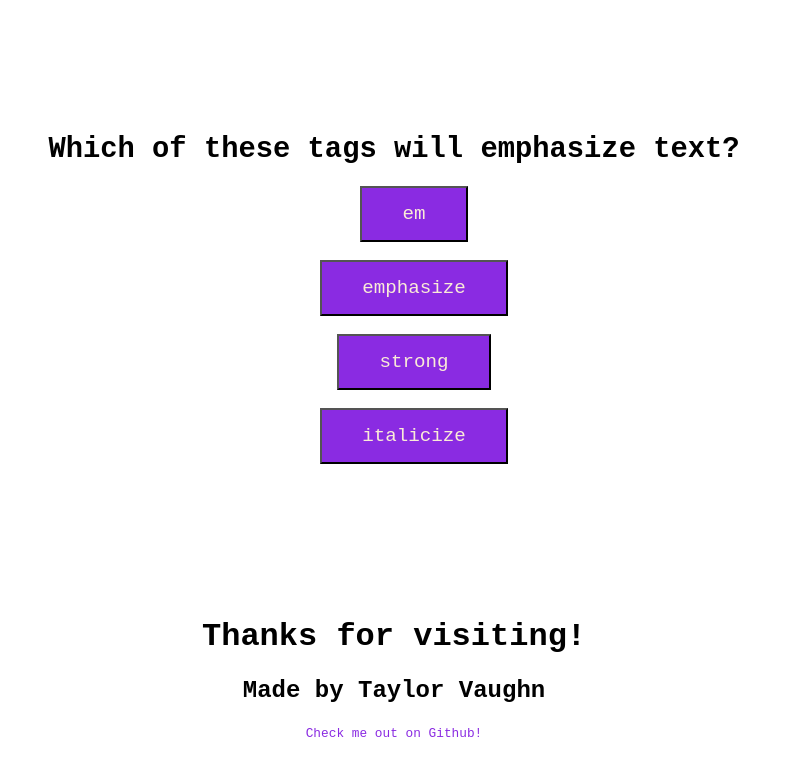
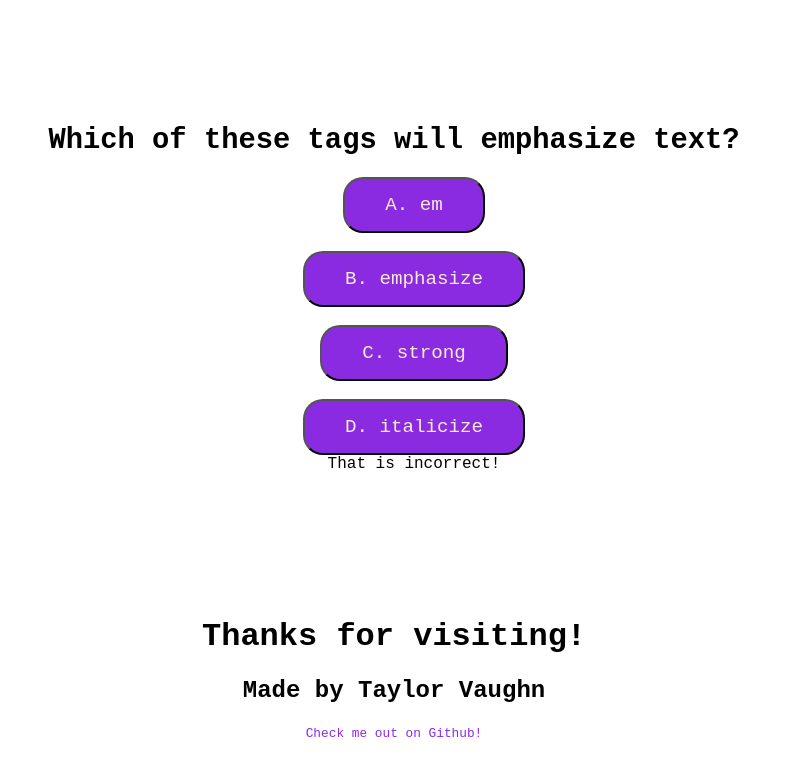
Before and after one commit to troat9824/How-Much-Do-You-Know, a plain HTML site: page index.html in a window 1280 px wide. Both pictures are taken after a click on the button "Begin!". Shown: the part 98-856 px from the top of the page, without its empty margins (246-1033 px from the left). Drawn offline with Linux system fonts and the light colour scheme.

Commit message:
update event listeners

```diff
--- a/assets/app.js
+++ b/assets/app.js
@@ -5,11 +5,11 @@ var ending = document.querySelector('.last-page');
 var highScorePage = document.querySelector('.high-scores');
 
 // buttons
-var beginButton = document.getElementById('start-button');
-var buttonAnswerA = document.getElementById('a');
-var buttonAnswerB = document.getElementById('b');
-var buttonAnswerC = document.getElementById('c');
-var buttonAnswerD = document.getElementById('d');
+var beginButton = document.getElementById('start');
+var buttonAnswerA = document.getElementById('a-btn');
+var buttonAnswerB = document.getElementById('b-btn');
+var buttonAnswerC = document.getElementById('c-btn');
+var buttonAnswerD = document.getElementById('d-btn');
 var submitScore = document.getElementById('submit');
 var returnButton = document.getElementById('return');
 var clearButton = document.getElementById('clear');
@@ -20,90 +20,89 @@ var quizQuestion = document.getElementById('quizQuestion')
 var answerResponse = document.getElementById('inCorrect');
 var finalScore = document.getElementById('final-score');
 var pastScores = document.getElementById('pastScores');
-
+var initials = document.getElementById('initials').value;
 
 // questions
 var questions = [{
     question: "Which of these tags will emphasize text?",
-    answerA: "em",
-    answerB: "emphasize",
-    answerC: "strong",
-    answerD: "italicize",
+    answerA: "A. em",
+    answerB: "B. emphasize",
+    answerC: "C. strong",
+    answerD: "D. italicize",
     correctAnswer: "a",
 },
 {
     question: "What does the '*' symbol do in CSS?",
-    answerA: "selects all bullet points",
-    answerB: "selects everything in the body",
-    answerC: "selects everything on the page",
-    answerD: "it doesn't do anything",
+    answerA: "A. selects all bullet points",
+    answerB: "B. selects everything in the body",
+    answerC: "C. selects everything on the page",
+    answerD: "D. it doesn't do anything",
     correctAnswer: "b",
 },
 {
     question: "Arrays in JavaScript can be used to _________",
-    answerA: "numbers and strings",
-    answerB: "other arrays",
-    answerC: "booleans",
-    answerD: "all of the above",
+    answerA: "A. numbers and strings",
+    answerB: "B. other arrays",
+    answerC: "C. booleans",
+    answerD: "D. all of the above",
     correctAnswer: "d",
 },
 {
+    question: "Commonly used data types do NOT include:",
+    answerA: "A. booleans",
+    answerB: "B. strings",
+    answerC: "C. alerts",
+    answerD: "D. numbers",
+    correctAnswer: "c",
+},
+{
     question: "",
-    answerA: "",
-    answerB: "",
-    answerC: "",
-    answerD: "",
+    answerA: "A. ",
+    answerB: "B. ",
+    answerC: "C. ",
+    answerD: "D. ",
     correctAnswer: "",
 },
 {
     question: "",
-    answerA: "",
-    answerB: "",
-    answerC: "",
-    answerD: "",
+    answerA: "A. ",
+    answerB: "B. ",
+    answerC: "C. ",
+    answerD: "D. ",
     correctAnswer: "",
 },
 {
     question: "",
-    answerA: "",
-    answerB: "",
-    answerC: "",
-    answerD: "",
+    answerA: "A. ",
+    answerB: "B. ",
+    answerC: "C. ",
+    answerD: "D. ",
     correctAnswer: "",
 },
 {
     question: "",
-    answerA: "",
-    answerB: "",
-    answerC: "",
-    answerD: "",
+    answerA: "A. ",
+    answerB: "B. ",
+    answerC: "C. ",
+    answerD: "D. ",
     correctAnswer: "",
 },
 {
     question: "",
-    answerA: "",
-    answerB: "",
-    answerC: "",
-    answerD: "",
+    answerA: "A. ",
+    answerB: "B. ",
+    answerC: "C. ",
+    answerD: "D. ",
     correctAnswer: "",
 },
 {
     question: "",
-    answerA: "",
-    answerB: "",
-    answerC: "",
-    answerD: "",
+    answerA: "A. ",
+    answerB: "B. ",
+    answerC: "C. ",
+    answerD: "D. ",
     correctAnswer: "",
-},
-{
-    question: "",
-    answerA: "",
-    answerB: "",
-    answerC: "",
-    answerD: "",
-    correctAnswer: "",
-},
-];
+}];
 
 // score
 var score = 0;
@@ -163,17 +162,22 @@ function startQuestions() {
 
 
     // go to next question
-    var nextQuestion = function() {
-        qq ++;
+    var nextQuestion = function(btn) {
+        qq++;
     };
 
     // check the answers
-    var checkAnswer = function(event) {
+    var checkAnswer = function(btn) {
         // correct is the correct answer part of the current question
-        event.preventDefault();
+
         var correct = qq.correctAnswer;
-        var answer = event.id;
+        var answer = btn.id;
         var incorrect = "";
+
+        // once finished with all of questions, function testEnds
+        if (questions.length === questionIndex+1) {
+        testEnds();
+        };
 
         // if the button pressed is equal to the current question's answer, add points and go on to next question
         if (answer === correct) {
@@ -182,17 +186,15 @@ function startQuestions() {
             console.log(score);
             nextQuestion();
             // if the button pressed is NOT equal to the current question's answer, subtract time and go on to next question
-        } else if (answer === incorrect) {
+        } else if (answer != correct) {
             answerResponse.textContent = "That is incorrect!";
             console.log(score)
             nextQuestion();
         };
 
-           // once finished with all of questions, function testEnds
-        if (questions.length === questionIndex+1) {
-            testEnds();
-        };
+
     };
+
 
     // if button is clicked, check the answer
     buttonAnswerA.addEventListener('click', checkAnswer(this));
@@ -212,6 +214,8 @@ function testEnds() {
     highScorePage.style.display = "none";
 
     finalScore.textContent = score + " out of 10";
+
+    // save user input initials to local storage
 
     submitScore.addEventListener('click', HighScores);
 };
--- a/assets/style.css
+++ b/assets/style.css
@@ -7,6 +7,7 @@ button {
     font-size: 1.5vw;
     color:antiquewhite;
     background-color: blueviolet;
+    border-radius: 20px;
 
 }
 ul {
--- a/index.html
+++ b/index.html
@@ -29,8 +29,8 @@
             <p>Try to answer the following 10 questions within 90 seconds.<br>
                 Every incorrect answer will create a 10 second deduction of your remaining time.<br><br>
                 Are you ready to begin? </p>
-            <div id="start">
-                <button type="button" class="btn begin" id="start-button">Begin!</button>
+            <div id="start-page">
+                <button type="button" class="btn begin" id="start">Begin!</button>
             </div>
         </div>
         <!-- questions -->
@@ -38,10 +38,10 @@
             <h1 id="quizQuestion"></h1>
             <!-- possible answers -->
             <ul>
-                <li><button type="button" class="btn questionBtn" id="a"></button></li><br>
-                <li><button type="button" class="btn questionBtn" id="b"></button></li><br>
-                <li><button type="button" class="btn questionBtn" id="c"></button></li><br>
-                <li><button type="button" class="btn questionBtn" id="d"></button></li>
+                <li><button type="button" class="btn questionBtn" id="a-btn"></button></li><br>
+                <li><button type="button" class="btn questionBtn" id="b-btn"></button></li><br>
+                <li><button type="button" class="btn questionBtn" id="c-btn"></button></li><br>
+                <li><button type="button" class="btn questionBtn" id="d-btn"></button></li>
             </ol>
             <!-- right or wrong -->
             <div id="inCorrect"></div>
@@ -53,7 +53,7 @@
             <div id="final-score"></div>
             <!-- enter initials -->
             <form type="input">
-                <input class="initials" type="text" placeholder="Enter your initials"><br><br>
+                <input id="initials" type="text" placeholder="Enter your initials"><br><br>
                 <button type="button" class="btn submit" id="submit">Submit</button>
             </form>
         </div>
```
Also changed, not shown: 1 other file.
